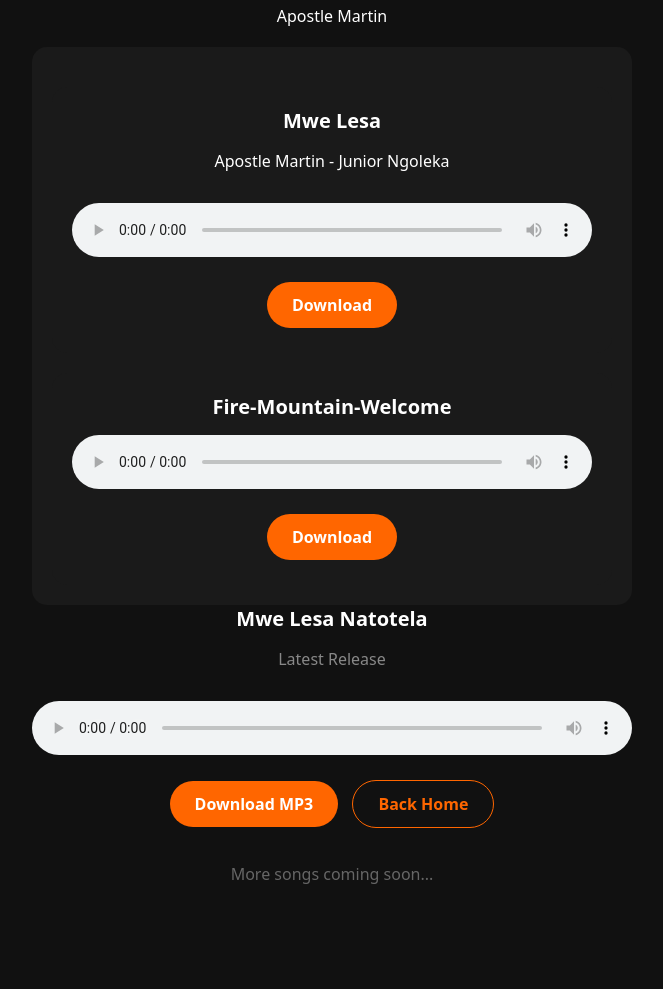
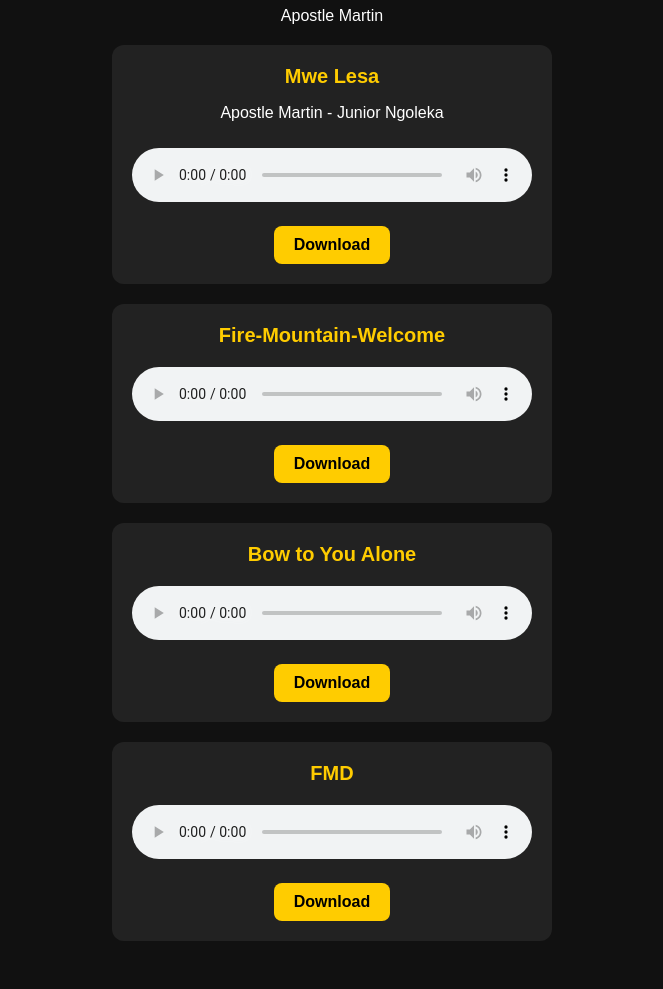
Before and after one commit to JuniorNgoleka/astro-blog-starter-template, an Astro site: page /music in a window 1280 px wide. Shown: the part 101-1090 px from the top of the page, without its empty margins (308-971 px from the left). Before the commit the page ends 1022 px from the top, so only its background shows below. Built offline with nearby package versions, Linux system fonts and the light colour scheme; Astro itself is replaced by a stand-in of ours.

Commit message:
Update music.astro

```diff
--- a/src/pages/music.astro
+++ b/src/pages/music.astro
@@ -1,24 +1,22 @@
  ---
 ---
-<html lang="en">
+<html>
 <head>
-<meta charset="UTF-8">
-<meta name="viewport" content="width=device-width">
-<title>Junior Ngoleka - Music</title>
+<title>Junior Ngoleka Music</title>
+<meta name="viewport" content="width=device-width, initial-scale=1">
 <style>
-body{font-family:system-ui;max-width:600px;margin:auto;padding:20px;background:#111;color:white;text-align:center}
-h1{text-align:center;color:#ff6600}
-.song-card{background:#1a1a1a;border-radius:15px;padding:20px;margin-top:20px}
-.song-title{font-size:20px;font-weight:bold}
-audio{width:100%;margin:15px 0}
-.btn{display:inline-block;background:#ff6600;color:white;padding:12px 25px;border-radius:30px;text-decoration:none;margin:5px;font-weight:bold}
-.btn-outline{background:transparent;border:1px solid #ff6600;color:#ff6600}
+body{font-family:Arial;background:#111;color:white;padding:20px;text-align:center}
+h1{color:#ffcc00}
+.song-card{background:#222;padding:20px;margin:20px auto;max-width:400px;border-radius:12px}
+.song-title{font-size:20px;font-weight:bold;margin-bottom:10px;color:#ffcc00}
+audio{width:100%;margin:10px 0}
+.btn{display:inline-block;background:#ffcc00;color:black;padding:10px 20px;border-radius:8px;text-decoration:none;font-weight:bold;margin-top:10px}
 </style>
 </head>
 <body>
 <h1>Junior Ngoleka Music</h1>
 <p>Apostle Martin</p>
-<div class="song-card">
+
 <div class="song-card">
 <div class="song-title">Mwe Lesa</div>
 <p>Apostle Martin - Junior Ngoleka</p>
@@ -35,18 +33,26 @@ audio{width:100%;margin:15px 0}
 <source src="/Fire-Mountain-Welcome.mp3" type="audio/mpeg">
 </audio>
 <br>
-  <a class="btn" href="/Fire-Mountain-welcome.mp3" download>Download</a>
+<a class="btn" href="/Fire-Mountain-Welcome.mp3" download>Download</a>
+</div>
+
+<div class="song-card">
+<div class="song-title">Bow to You Alone</div>
+<audio controls>
+<source src="/Bow-to-You-Alone.mp3" type="audio/mpeg">
+</audio>
+<br>
+<a class="btn" href="/Bow-to-You-Alone.mp3" download>Download</a>
+</div>
+
+<div class="song-card">
+<div class="song-title">FMD</div>
+<audio controls>
+<source src="/FMD.mp3" type="audio/mpeg">
+</audio>
+<br>
+<a class="btn" href="/FMD.mp3" download>Download</a>
 </div>
 
 </body>
 </html>
-<div class="song-title">Mwe Lesa Natotela</div>
-<p style="color:#888">Latest Release</p>
-<audio controls src="/Mwe-Lesa.mp3"></audio>
-<br>
-<a class="btn" href="/Mwe-Lesa.mp3" download>Download MP3</a>
-<a class="btn btn-outline" href="/">Back Home</a>
-</div>
-<p style="color:#666;margin-top:30px">More songs coming soon...</p>
-</body>
-</html>
```
Lines whose indentation alone changed are shown as unchanged.
